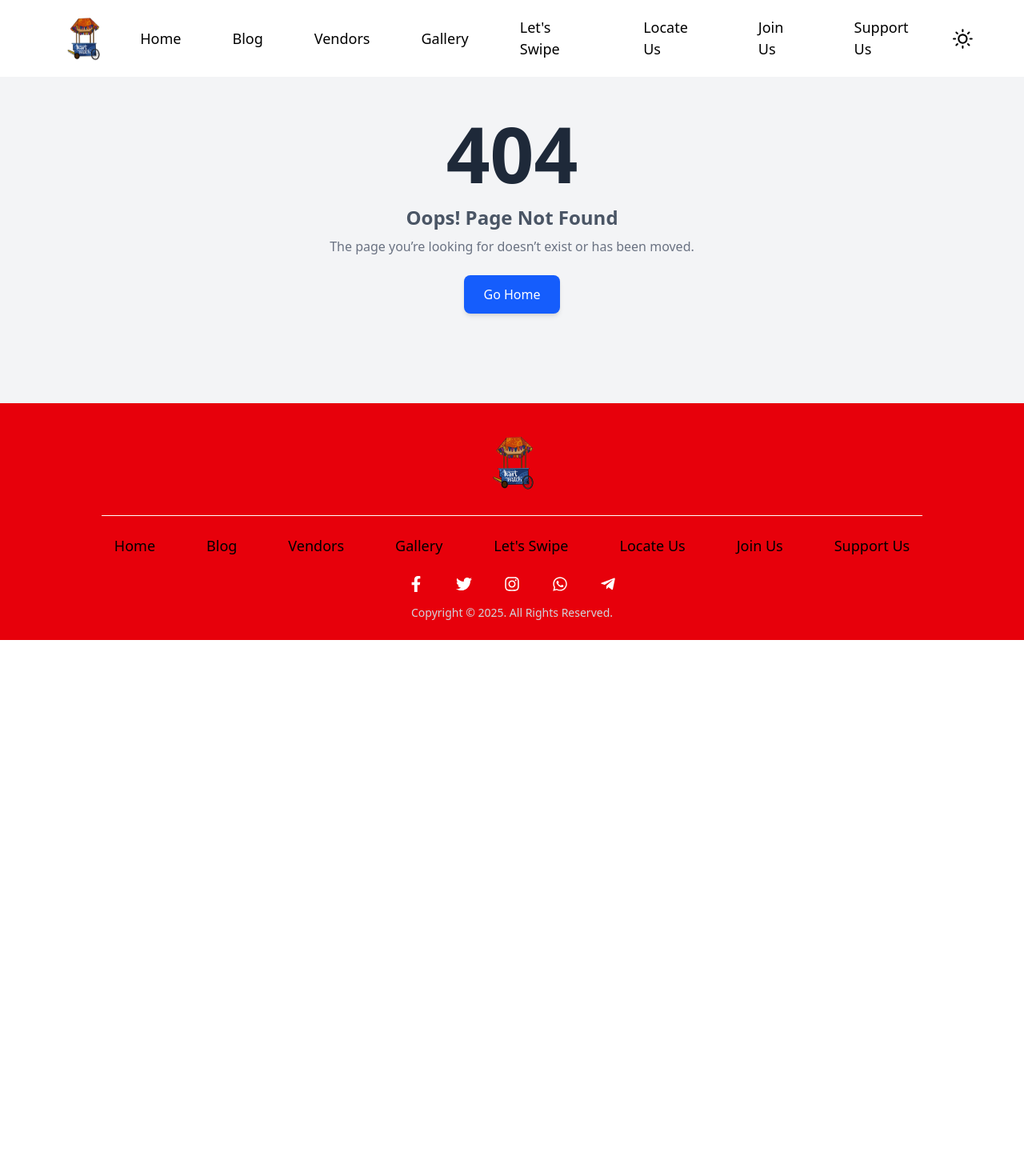
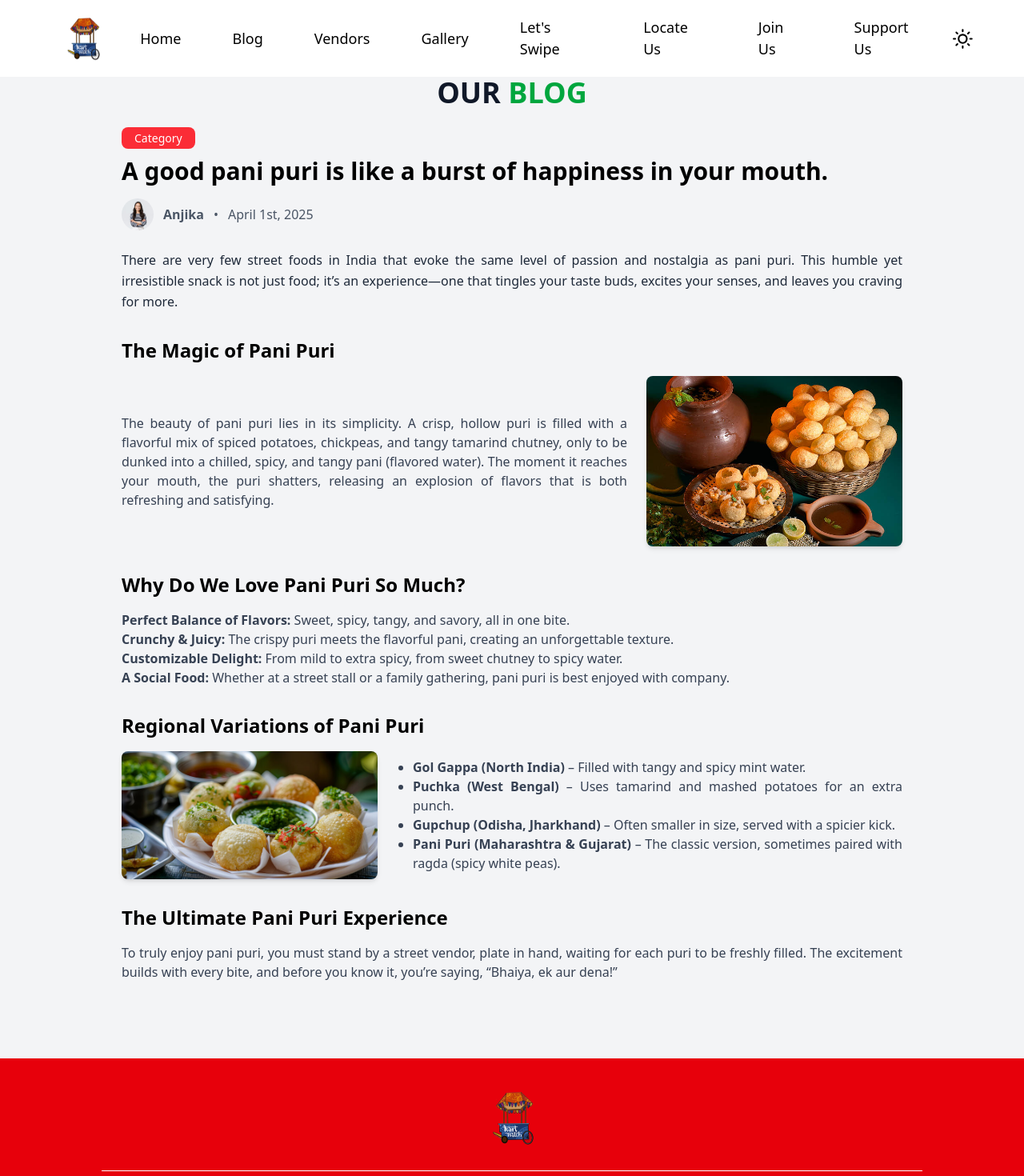
Before and after one commit to leanitech2024/kart-match, a Next.js app: page /blog/1 in a window 1280 px wide. Before the commit this address had no page. Shown: the top 1470 px of the page at 80% size. Before the commit the page ends 800 px from the top, so only its background shows below. Built offline with nearby package versions, Linux system fonts and the light colour scheme.

Commit message:
blog details page added

```diff
--- /dev/null
+++ b/app/blog/[id]/page.jsx
@@ -0,0 +1,84 @@
+import React from "react";
+import BlogImage1 from '../../../public/assets/Blog/BlogPageId/Blog.png'
+import BlogImage2 from '../../../public/assets/Blog/BlogPageId/Blog1.png'
+import AuthorAvatar from '../../../public/assets/Profile.png'
+import Header from '../../component/Layout/Header'
+import Footer from '../../component/Layout/Footer'
+import Image from "next/image";
+
+const BlogPage = () => {
+    return (
+        <>
+            <Header />
+            <div className="bg-gray-100" >
+            <div className="max-w-5xl mx-auto px-6 py-24 text-justify ">
+                {/* Header */}
+                <h2 className="text-4xl font-bold text-center text-gray-900">
+                    OUR <span className="text-green-600">BLOG</span>
+                </h2>
+
+                {/* Blog Title & Category */}
+                <div className="mt-6 w-full">
+                    <span className="bg-red-500 text-white text-sm px-4 py-1 rounded-lg">Category</span>
+                    <h1 className="text-3xl font-semibold mt-3">
+                        A good pani puri is like a burst of happiness in your mouth.
+                    </h1>
+                </div>
+
+                {/* Author Details */}
+                <div className="mt-4 flex items-center space-x-3 text-gray-600">
+                    <Image src={AuthorAvatar} alt="Anjika" className="w-10 h-10 rounded-full object-cover" />
+                    <span className="font-semibold">Anjika</span>
+                    <span>•</span>
+                    <span>April 1st, 2025</span>
+                </div>
+
+                {/* Blog Content */}
+                <p className="mt-6 text-gray-800 leading-relaxed">
+                There are very few street foods in India that evoke the same level of passion and nostalgia as pani puri. This humble yet irresistible snack is not just food; it’s an experience—one that tingles your taste buds, excites your senses, and leaves you craving for more.
+                </p>
+
+                {/* Section 1 - First Image on Right */}
+                <h3 className="mt-8 text-2xl font-semibold">The Magic of Pani Puri</h3>
+                <div className="mt-4 flex flex-col md:flex-row items-center gap-6">
+                    <p className="text-gray-700 flex-1">
+                    The beauty of pani puri lies in its simplicity. A crisp, hollow puri is filled with a flavorful mix of spiced potatoes, chickpeas, and tangy tamarind chutney, only to be dunked into a chilled, spicy, and tangy pani (flavored water). The moment it reaches your mouth, the puri shatters, releasing an explosion of flavors that is both refreshing and satisfying.
+                    </p>
+                    <Image src={BlogImage1} alt="Pani Puri" className="w-80 rounded-lg shadow-md" />
+                </div>
+
+                {/* Section 2 */}
+                <h3 className="mt-8 text-2xl font-semibold">Why Do We Love Pani Puri So Much?</h3>
+                <p className="mt-4 text-gray-700">
+                    <strong>Perfect Balance of Flavors:</strong> Sweet, spicy, tangy, and savory, all in one bite. <br />
+                    <strong>Crunchy & Juicy:</strong> The crispy puri meets the flavorful pani, creating an unforgettable texture. <br />
+                    <strong>Customizable Delight:</strong> From mild to extra spicy, from sweet chutney to spicy water. <br />
+                    <strong>A Social Food:</strong> Whether at a street stall or a family gathering, pani puri is best enjoyed with company.
+                </p>
+
+                {/* Section 3 - Second Image on Left */}
+                <h3 className="mt-8 text-2xl font-semibold">Regional Variations of Pani Puri</h3>
+                <div className="mt-4 flex flex-col md:flex-row items-center gap-6">
+                    <Image src={BlogImage2} alt="Pani Puri Variations" className="w-80 rounded-lg shadow-md" />
+                    <ul className="text-gray-700 list-disc pl-5 flex-1">
+                        <li><strong>Gol Gappa (North India)</strong> – Filled with tangy and spicy mint water.</li>
+                        <li><strong>Puchka (West Bengal)</strong> – Uses tamarind and mashed potatoes for an extra punch.</li>
+                        <li><strong>Gupchup (Odisha, Jharkhand)</strong> – Often smaller in size, served with a spicier kick.</li>
+                        <li><strong>Pani Puri (Maharashtra & Gujarat)</strong> – The classic version, sometimes paired with ragda (spicy white peas).</li>
+                    </ul>
+                </div>
+
+                {/* Final Section */}
+                <h3 className="mt-8 text-2xl font-semibold">The Ultimate Pani Puri Experience</h3>
+                <p className="mt-4 text-gray-700">
+                    To truly enjoy pani puri, you must stand by a street vendor, plate in hand, waiting for each puri to be freshly filled.
+                    The excitement builds with every bite, and before you know it, you’re saying, “Bhaiya, ek aur dena!”
+                </p>
+            </div>
+            </div>
+            <Footer />
+        </>
+    );
+};
+
+export default BlogPage;
--- a/app/blog/page.jsx
+++ b/app/blog/page.jsx
@@ -6,38 +6,45 @@ import Blog2 from '../../public/assets/Blog4.png'
 import Blog3 from '../../public/assets/Blog3.png'
 import Profile from '../../public/assets/Profile.png'
 import Footer from '../component/Layout/Footer'
+import Link from "next/link";
 const blogPosts = [
     {
+        id: 1,
         image: Blog1,
         title: "Samosa: the crispy, spicy hug you need on a bad day.",
         author: "Anjika",
         date: "January 1st, 2025",
     },
     {
+        id: 2,
         image: Blog2,
         title: "A good pani puri is like a burst of happiness in your mouth.",
         author: "Anjika",
         date: "January 1st, 2025",
     },
     {
+        id: 3,
         image: Blog3,
         title: "If happiness had a flavor, it would be bhel puri.",
         author: "Anjika",
         date: "January 1st, 2025",
     },
     {
+        id: 4,
         image: Blog1,
         title: "Samosa: the crispy, spicy hug you need on a bad day.",
         author: "Anjika",
         date: "January 1st, 2025",
     },
     {
+        id: 5,
         image: Blog2,
         title: "A good pani puri is like a burst of happiness in your mouth.",
         author: "Anjika",
         date: "January 1st, 2025",
     },
     {
+        id: 6,
         image: Blog3,
         title: "If happiness had a flavor, it would be bhel puri.",
         author: "Anjika",
@@ -49,6 +56,8 @@ const blog = () => {
     return (
         <>
             <Header />
+
+
             <div className="bg-gray-100 mt-24 min-h-screen shadow-lg ">
                 <div className=" ">
                     <center className="mx-auto p-4">
@@ -71,7 +80,9 @@ const blog = () => {
 
                     <div className="grid grid-cols-1 md:grid-cols-3 gap-6 mt-4 p-4">
                         {blogPosts.map((post, index) => (
-                            <div key={index} className="bg-[#FFD609] p-4 rounded-xl shadow-lg">
+
+                            <Link href={`/blog/${post.id}`} key={post.id} className="bg-[#FFD609] cursor-pointer p-4 rounded-xl shadow-lg">
+
                                 <div className="w-full h-82 overflow-hidden rounded-lg">
                                     <Image
                                         src={post.image}
@@ -96,7 +107,7 @@ const blog = () => {
                                     <span className="text-sm font-medium">{post.author}</span>
                                     <span className="text-sm text-gray-700">{post.date}</span>
                                 </div>
-                            </div>
+                            </Link>
                         ))}
                     </div>
                     <div className="flex justify-center items-center space-x-2 mt-6 py-6">
@@ -120,6 +131,7 @@ const blog = () => {
 
                 </div>
             </div>
+
             <Footer />
         </>
     );
```
Also changed, not shown: public/assets/Blog/BlogPageId/Blog.png (added), public/assets/Blog/BlogPageId/Blog1.png (added).
